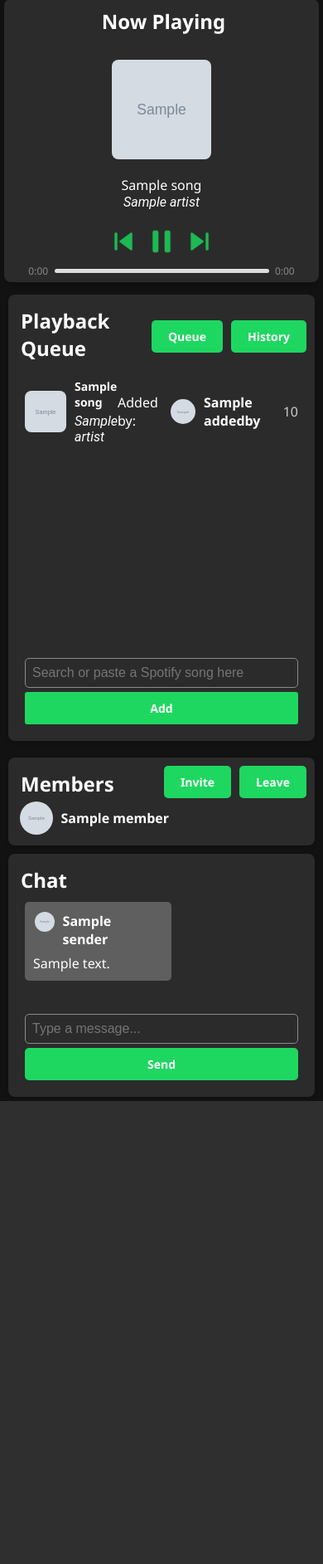
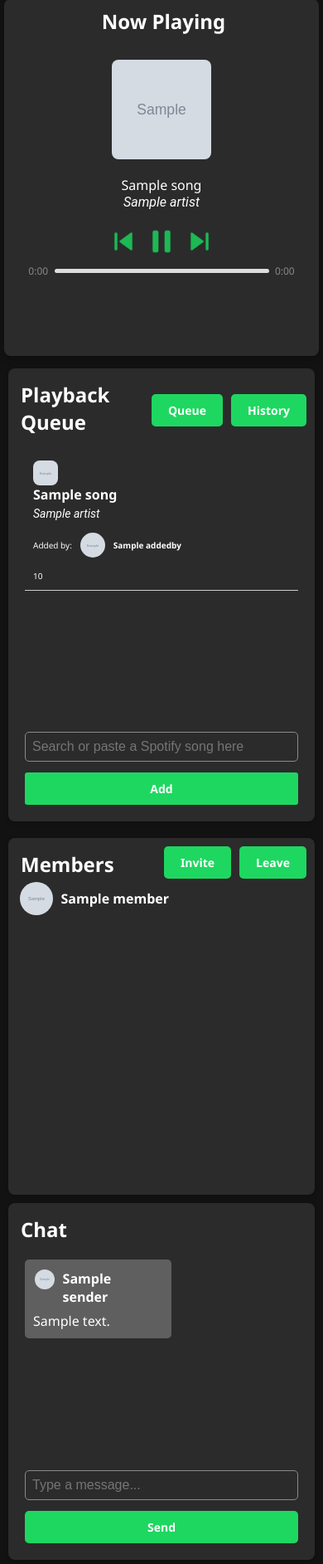
Before and after one commit to GitGinocchio/Syncify, a Flask app: template src/templates/room.html in a window 390 px wide. Shown: the part 105-1990 px from the top of the page at 83% size. Before the commit the page ends 1432 px from the top, so only its background shows below. Run offline with Flask 3, Linux system fonts and the light colour scheme; the template is opened without the code that fills it: most values are stand-ins (such as "Sample title", 1, 10 or a date in 2020); grey boxes marked "Sample" are stand-in pictures; some libraries are stand-ins or nearby versions.

Commit message:
Update room.css

```diff
--- a/src/static/css/room.css
+++ b/src/static/css/room.css
@@ -320,11 +320,12 @@
 
 
 .song-elements {
-    flex: 1; /* Occupa lo spazio disponibile sopra il footer */
-    overflow-y: auto; /* Aggiungi lo scroll se necessario */
+    flex: 1;
+    overflow-y: auto;
     transition: opacity 0.3s;
     max-height: 100vh;
     min-height: 40vh;
+    padding: 10px;
 }
 
 .queue-elements li{
@@ -442,11 +443,35 @@
 }
 
 .song-info {
+    display: flex;
+    flex-direction: row;
+    justify-content: space-between;
+    align-items: center;
     padding: 10px;
+    border-bottom: 1px solid #ccc;
+    transition: all 0.3s;
+}
+
+.song-info .details {
     display: flex;
-    align-items: center;
-    width: 100%;
-    border-radius: 5px;
+    flex-direction: column;
+    justify-content: center;
+}
+
+.song-info .song-title {
+    font-size: 16px;
+    font-weight: bold;
+}
+
+.song-info .song-artists {
+    font-size: 14px;
+    color: #fff;
+}
+
+.song-info .song-duration {
+    font-size: 14px;
+    color: #fff;
+    margin-top: 5px; /* Spazio tra autore e minutaggio */
 }
 
 .album-art-load, .album-art {
@@ -531,8 +556,6 @@
     flex-direction: column;
 }
 
-
-
 .searching-box {
     display: none;
     margin-left: 10px;
@@ -593,7 +616,6 @@
 
 .searching-box.show {
     display: block;
-    /*max-height: 500px; /* Adjust based on the expected height */
     opacity: 1;
 }
 
@@ -745,13 +767,18 @@ p{
     flex-grow: 1;
     display: flex;
     flex-direction: column;
+    position: relative; /* Assicurati che il contenitore abbia position: relative */
 }
 
 .chat-controls {
-    margin-top: 10px;
+    margin-top: auto; /* Spinge il controllo verso il basso */
     display: flex;
     padding: 10px;
     gap: 2%;
+    position: sticky; /* Mantiene la posizione della chat-controls */
+    bottom: 0; /* Assicura che sia posizionato in basso */
+    background-color: #2B2B2B; /* Colore di sfondo per evitare trasparenze */
+    z-index: 1; /* Mantiene i controlli sopra altri elementi */
 }
 
 .chat-messages {
@@ -882,6 +909,7 @@ input{
     }
 
     .members {
+        height: 430px;
         margin-bottom: 10px;
     }
 }
@@ -913,6 +941,30 @@ input{
         order: 3; /* Sidebar destra sotto il contenuto principale */
     }
 
+    .song-info {
+        font-size: 12px; /* Riduci la dimensione del font per i tablet */
+    }
+
+    .song-info img.album-art {
+        width: 40px; /* Riduci la dimensione dell'immagine dell'album */
+        height: 40px;
+    }
+
+    .song-info .details {
+        flex: 1;
+        margin-left: 10px;
+    }
+
+    .song-info .addedby-user {
+        display: flex;
+        align-items: center;
+        font-size: 12px; /* Riduci la dimensione del font per i tablet */
+    }
+
+    .song-info .song-duration {
+        font-size: 12px; /* Riduci la dimensione del font per i tablet */
+    }
+
     .chat {
         min-height: 30vh; /* Riduce l'altezza minima per la chat */
     }
@@ -941,12 +993,42 @@ input{
         margin-bottom: 10px;
     }
 
+    .sidebar-left{
+        height: 430px;
+    }
+
     .chat {
+        height: 430px;
         min-height: 25vh; /* Ancora più compatto per la chat su smartphone */
     }
 
     .chat-messages {
+        margin-top: 10px;
         max-height: 250px; /* Riduce ulteriormente la massima altezza dei messaggi della chat */
+    }
+
+    .song-info {
+        flex-direction: column; /* Cambia la disposizione in colonna su schermi molto piccoli */
+        align-items: flex-start;
+        font-size: 10px; /* Riduci ulteriormente la dimensione del font per gli smartphone */
+    }
+
+    .song-info img.album-art {
+        width: 30px; /* Riduci ulteriormente la dimensione dell'immagine dell'album */
+        height: 30px;
+    }
+
+    .song-info .details {
+        margin-left: 0;
+        margin-bottom: 5px;
+    }
+
+    .song-info .addedby-user {
+        font-size: 10px; /* Riduci ulteriormente la dimensione del font per gli smartphone */
+    }
+
+    .song-info .song-duration {
+        font-size: 10px; /* Riduci ulteriormente la dimensione del font per gli smartphone */
     }
 
     .current-song-image img {
@@ -972,6 +1054,7 @@ input{
     }
 
     #queue-input, #message-input {
+        margin-bottom: 8px;
         width: 100%;
         padding: 8px; /* Riduce il padding degli input */
     }
```
